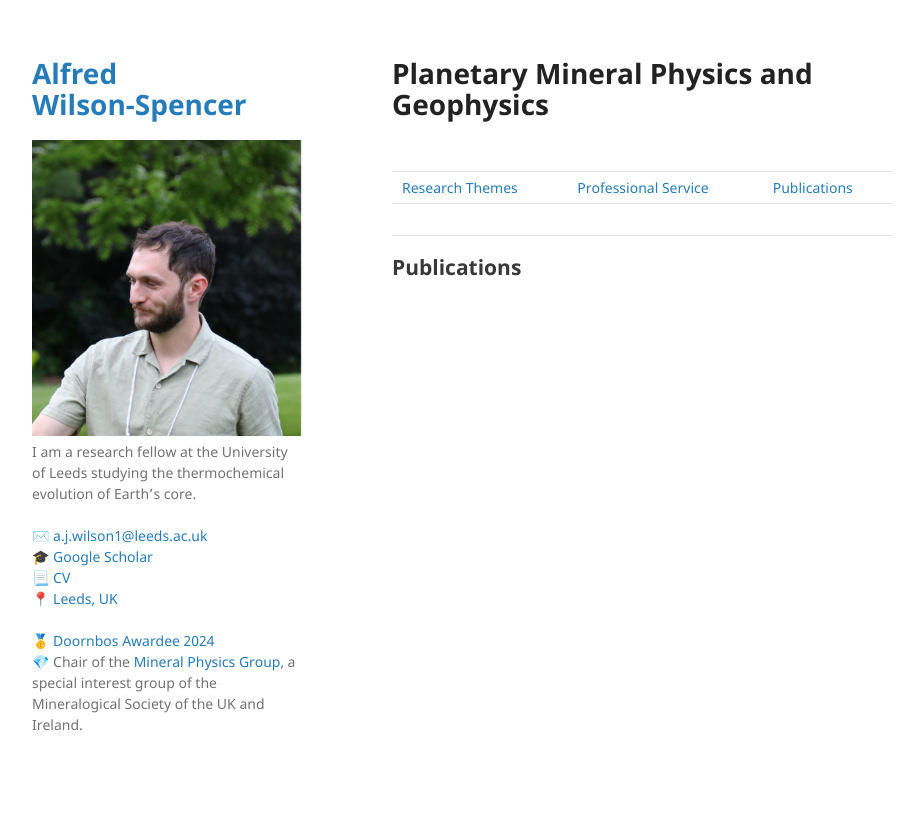
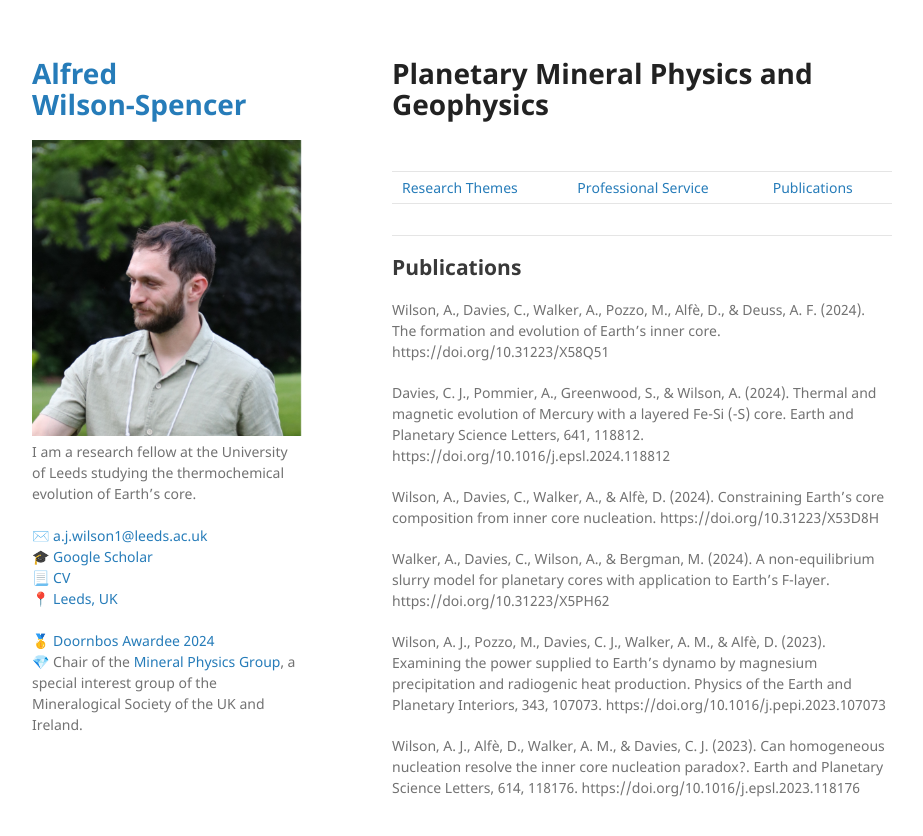
Before and after one commit to Fwilson93/Portfolio, a Jekyll site: the page built from publications.md, in a window 1280 px wide. Shown: the top 836 px of the page, without its empty margins (178-1101 px from the left). Built offline with Jekyll 4.4.1, drawn with Linux system fonts in a browser that asks for light colours; our own code applies the rules of GitHub Pages for plain Markdown files.

Commit message:
Update publications.md

```diff
--- a/publications.md
+++ b/publications.md
@@ -10,3 +10,15 @@ layout: default
 |    |    |    |
 
 ## Publications
+
+Wilson, A., Davies, C., Walker, A., Pozzo, M., Alfè, D., & Deuss, A. F. (2024). The formation and evolution of Earth’s inner core. https://doi.org/10.31223/X58Q51
+
+Davies, C. J., Pommier, A., Greenwood, S., & Wilson, A. (2024). Thermal and magnetic evolution of Mercury with a layered Fe-Si (-S) core. Earth and Planetary Science Letters, 641, 118812. https://doi.org/10.1016/j.epsl.2024.118812
+
+Wilson, A., Davies, C., Walker, A., & Alfè, D. (2024). Constraining Earth's core composition from inner core nucleation. https://doi.org/10.31223/X53D8H
+
+Walker, A., Davies, C., Wilson, A., & Bergman, M. (2024). A non-equilibrium slurry model for planetary cores with application to Earth’s F-layer. https://doi.org/10.31223/X5PH62
+
+Wilson, A. J., Pozzo, M., Davies, C. J., Walker, A. M., & Alfè, D. (2023). Examining the power supplied to Earth's dynamo by magnesium precipitation and radiogenic heat production. Physics of the Earth and Planetary Interiors, 343, 107073. https://doi.org/10.1016/j.pepi.2023.107073
+
+Wilson, A. J., Alfè, D., Walker, A. M., & Davies, C. J. (2023). Can homogeneous nucleation resolve the inner core nucleation paradox?. Earth and Planetary Science Letters, 614, 118176. https://doi.org/10.1016/j.epsl.2023.118176
```
